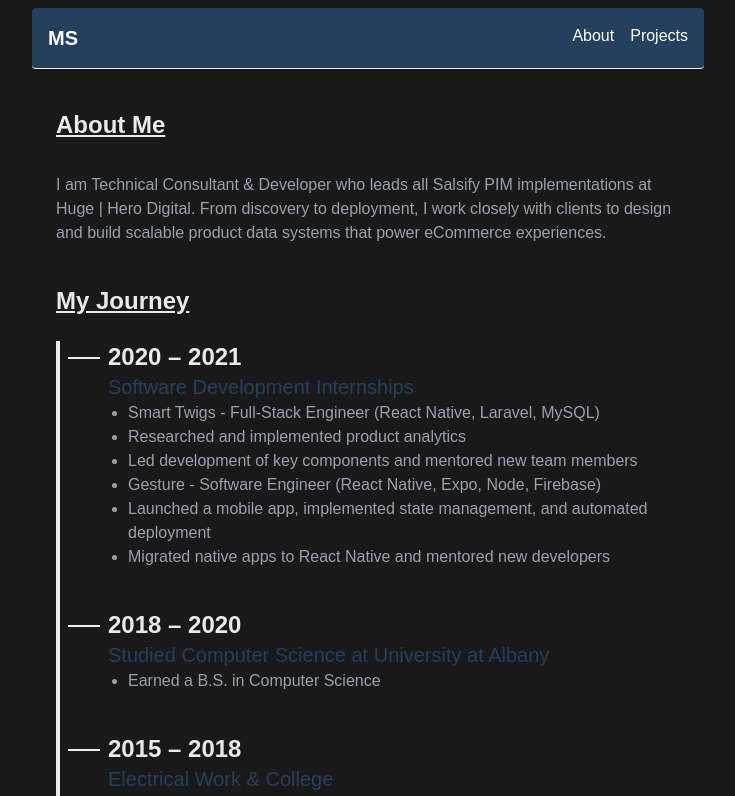
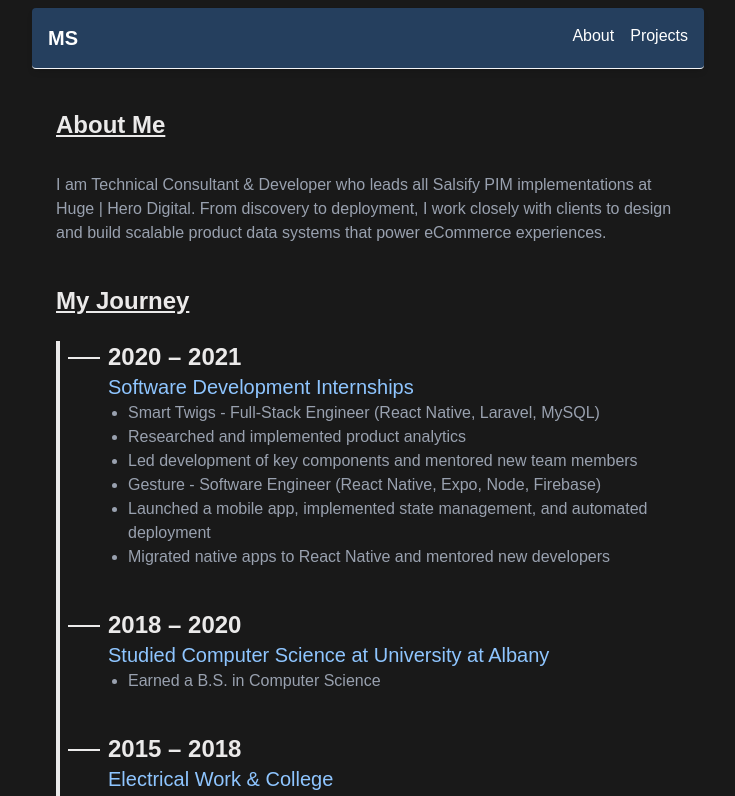
Before and after one commit to sollazzo08/portfolio-site, a Next.js app: page /about in a window 1280 px wide. Shown: the top 796 px of the page, without its empty margins (272-1007 px from the left). Built offline with nearby package versions, Linux system fonts and the light colour scheme; a web font is replaced by a local one.

Commit message:
color update

```diff
--- a/src/app/about/page.tsx
+++ b/src/app/about/page.tsx
@@ -43,7 +43,7 @@ export default function AboutMe() {
           <div key={index} className="relative mb-10 pl-6">
             <div className="absolute left-[-16px] top-4 w-8 h-[2px] bg-[#ebeaea]"></div>
             <h2 className="text-2xl font-semibold text-[#ebeaea]">{event.year}</h2>
-            <h3 className="text-xl font-medium text-[#284569de]">{event.title}</h3>
+            <h3 className="text-xl font-medium text-blue-300">{event.title}</h3>
             <ul className="list-disc pl-5">
               {event.details.map((detail, i) => (
                 <li key={i}>{detail}</li>
```
